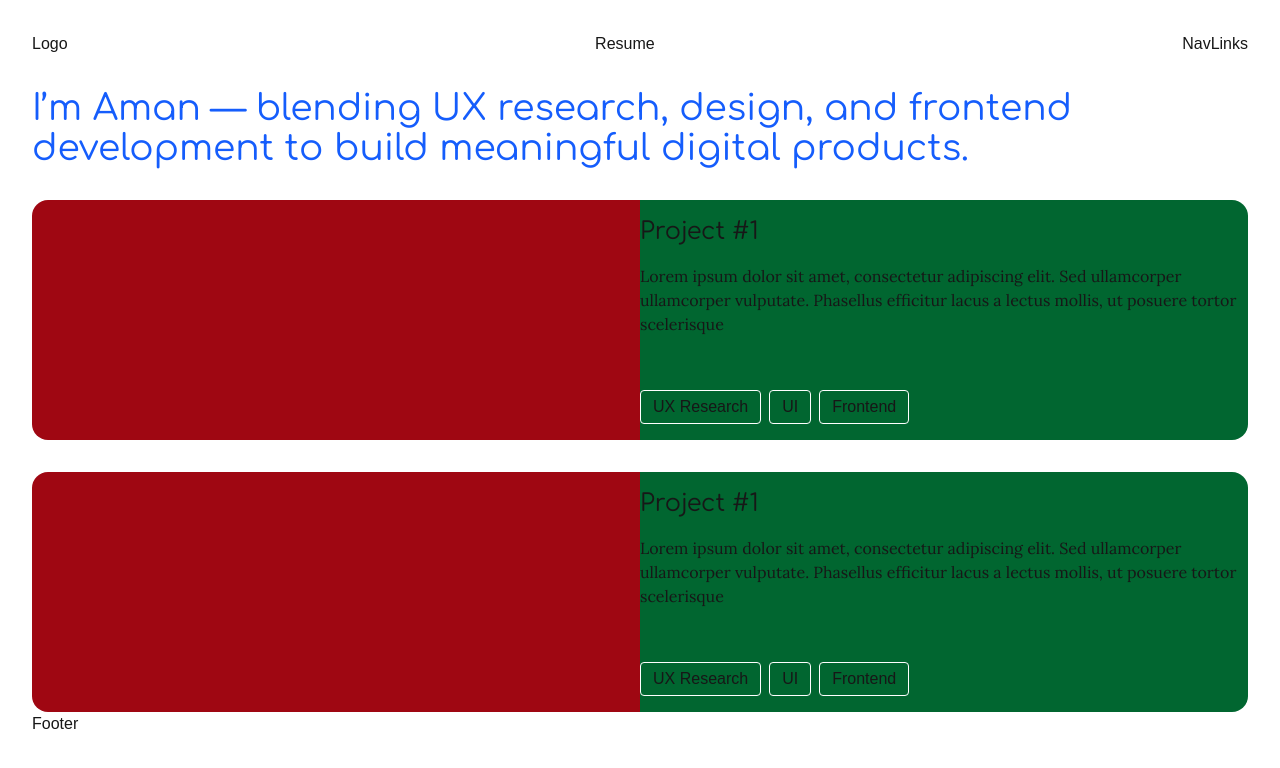
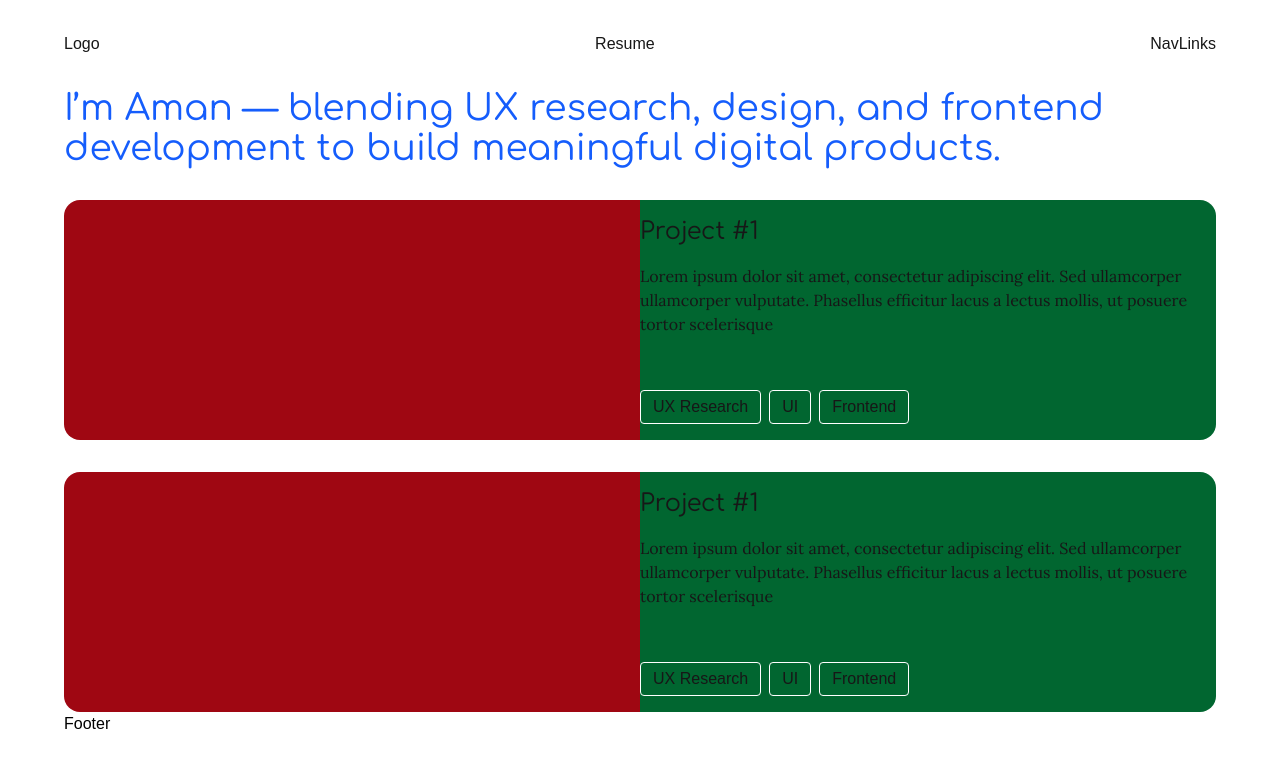
Before and after one commit to 11amanraj/portfolio-april-2025, a Next.js app: page / in a window 1280 px wide. Shown: the top 768 px of the page. Built offline with nearby package versions, Linux system fonts and the light colour scheme.

Commit message:
added padding variable to design

```diff
--- a/app/Components/Footer/Footer.tsx
+++ b/app/Components/Footer/Footer.tsx
@@ -2,7 +2,7 @@ import React from 'react'
 
 const Footer = () => {
   return (
-    <div>Footer</div>
+    <footer className='bg-white text-black responsive-padding'>Footer</footer>
   )
 }
 
--- a/app/Components/Navigation/NavBar.tsx
+++ b/app/Components/Navigation/NavBar.tsx
@@ -4,7 +4,7 @@ import NavLinksCondensed from '../Navigation/NavLinksCondensed'
 
 const NavBar = () => {
   return (
-    <nav className='flex justify-between py-8'>
+    <nav className='flex justify-between py-8 responsive-padding'>
         <div>Logo</div>
         <a
           href='/aman_resume.pdf'
--- a/app/globals.css
+++ b/app/globals.css
@@ -11,10 +11,15 @@
 @theme inline {
   --color-background: var(--background);
   --color-foreground: var(--foreground);
-  --font-sans: var(--font-geist-sans);
-  --font-mono: var(--font-geist-mono);
   --font-heading: var(--font-heading);
   --font-text: var(--font-text);
+
+}
+
+@layer components {
+  .responsive-padding {
+    @apply px-8 sm:px-12 lg:px-16
+  }
 }
 
 @media (prefers-color-scheme: dark) {
--- a/app/layout.tsx
+++ b/app/layout.tsx
@@ -16,7 +16,7 @@ export default function RootLayout({
   return (
     <html lang="en">
       <body
-        className="antialiased px-8"
+        className="antialiased min-h-screen"
       >
         <NavBar />
         {children}
--- a/app/page.tsx
+++ b/app/page.tsx
@@ -13,7 +13,7 @@ export default function Home() {
   ]
 
   return (
-    <div className="flex flex-col gap-8">
+    <div className="flex flex-col gap-8 responsive-padding">
       <div className="text-4xl text-blue-600 font-heading">
         I’m Aman — blending UX research, design, and frontend development to build meaningful digital products.
       </div>
```
